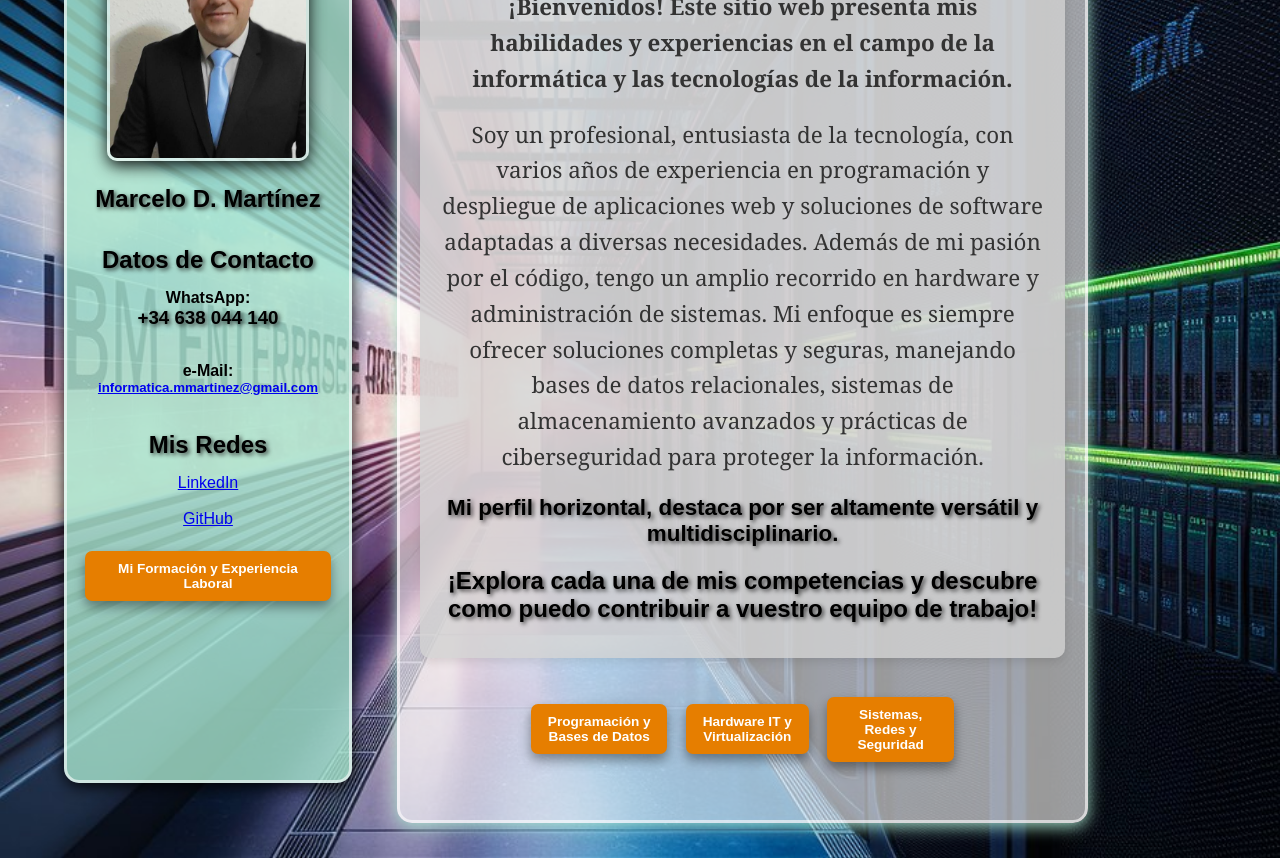
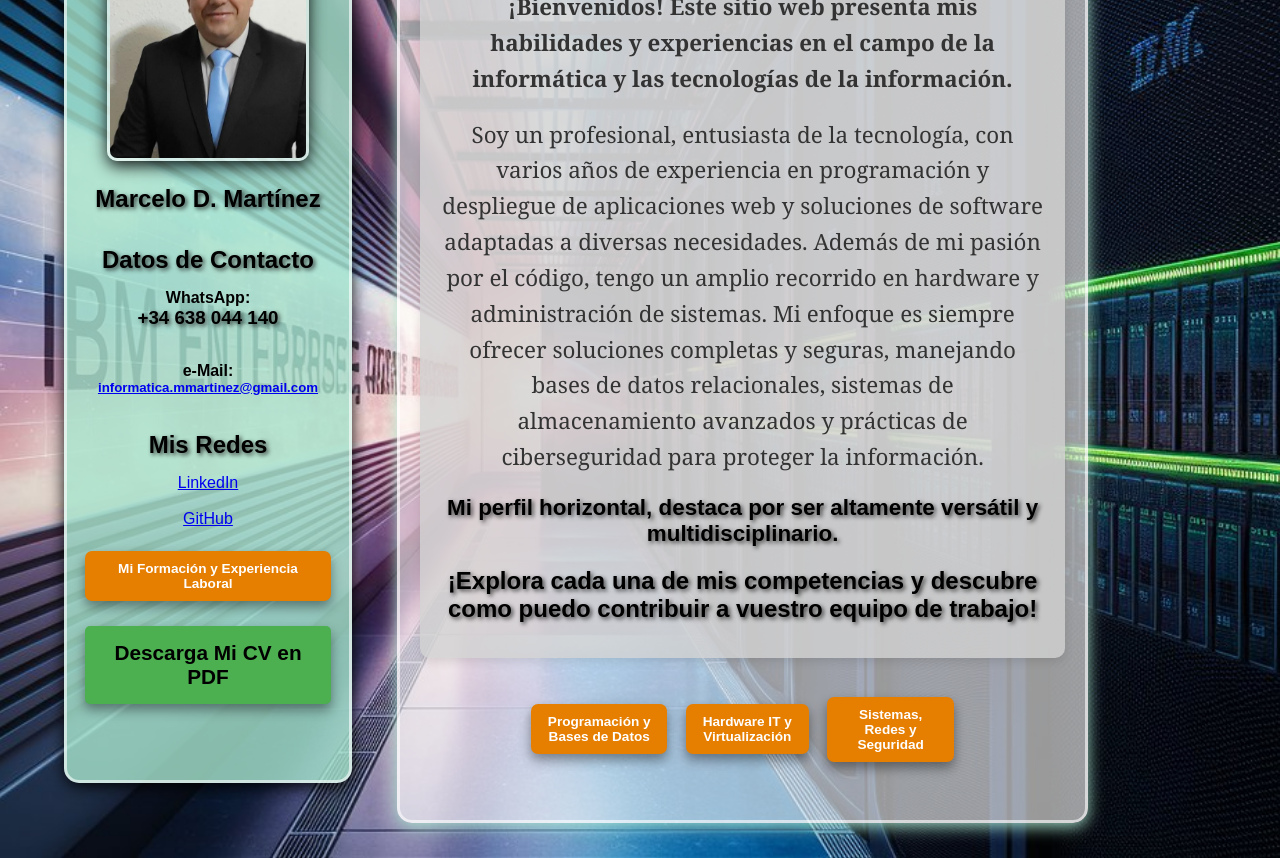
Before and after one commit to informaticaMarceMartinez/informaticaMarceMartinez.github.io, a plain HTML site: page index.html in a window 1280 px wide. Shown: the part 139-997 px from the top of the page. Drawn offline with Linux system fonts and the light colour scheme.

Commit message:
agregue el .pdf con el CV

```diff
--- a/index.html
+++ b/index.html
@@ -23,6 +23,11 @@
             <p><a href="https://github.com/informaticaMarceMartinez" target="_blank">GitHub</a></p><br>
 
           <button onclick="showSection('estudios')"><strong>Mi Formación y Experiencia Laboral</strong></button>
+
+          <section style="text-align: center; margin-top: 15px;">
+                   <a href="/CV_MarceloMartinez_638044140.pdf" download="CV_MarceloMartinez" style="text-decoration: none; color: black;">
+                  <button style="padding: 15px 20px; background-color: #4CAF50; color: black; font-size: 1.3em; border: none; border-radius: 5px; cursor: pointer;"><strong>Descarga Mi CV en PDF</strong></button></a>
+          </section>
 
         </div>
         <div class="main-content">
```
Also changed, not shown: 2 other files.
